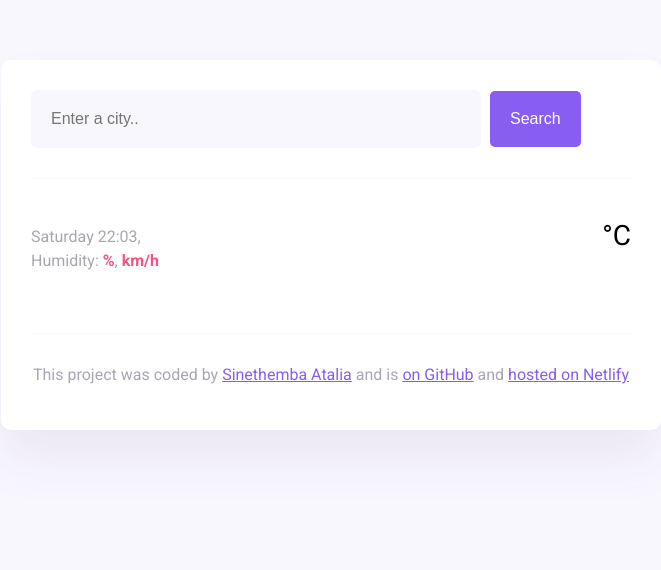
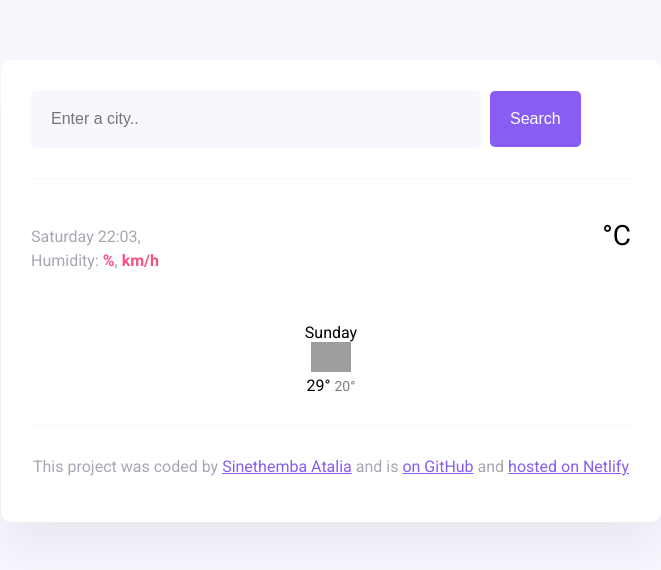
Before and after one commit to ataliasinethemba/my-weather-app, a plain HTML site: page index.html in a window 1280 px wide. Shown: the whole page, without its empty margins (309-970 px from the left). Drawn offline with nearby package versions, Linux system fonts and the light colour scheme; no server answers; grey boxes are pictures that could not be loaded.

Commit message:
added the weather forecast html and css

```diff
--- a/index.html
+++ b/index.html
@@ -52,6 +52,23 @@
             ><span class="current-temperature-unit">°C</span>
           </div>
         </div>
+        <div class="weather-forecast">
+          <div class="row">
+            <div class="col-2">
+              <div class="weather-forecast-date">Sunday</div>
+
+              <img
+                src="http://openweathermap.org/img/wn/50d@2x.png"
+                width="40"
+              />
+
+              <div class="weather-forecast-temperature">
+                <span class="max-temperature"> 29&deg; </span>
+                <span class="min-temperature"> 20&deg; </span>
+              </div>
+            </div>
+          </div>
+        </div>
       </main>
       <footer>
         <p>
--- a/src/style.css
+++ b/src/style.css
@@ -89,6 +89,21 @@ main {
     position: relative;
     top: -38px;
 }
+.weather-forecast-icon{
+    width: 30;
+}
+.weather-forecast{
+    margin-top: 20px;
+    text-align: center;
+}
+.min-temperature{
+    opacity: 0.5;
+    font-size: 14px;
+    color: greys;
+}
+.max-temperature{
+    font-size: 15;
+}
 
 footer {
     border-top: 1px solid #f9f7fe;
```
